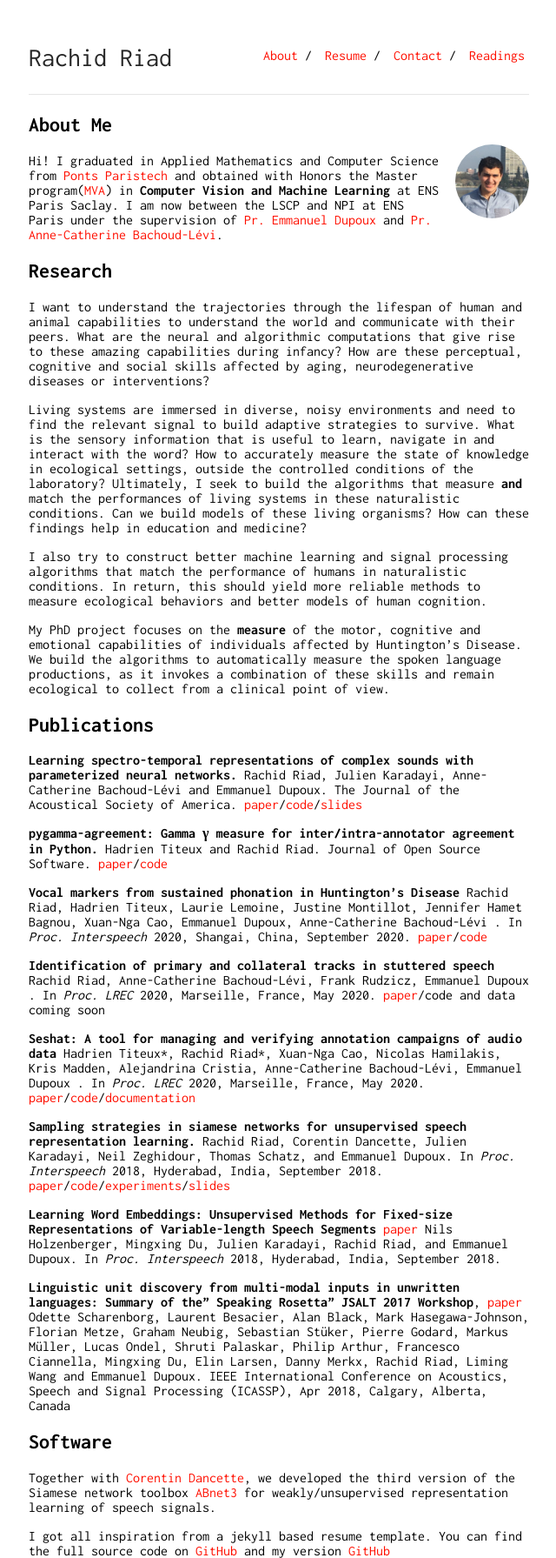
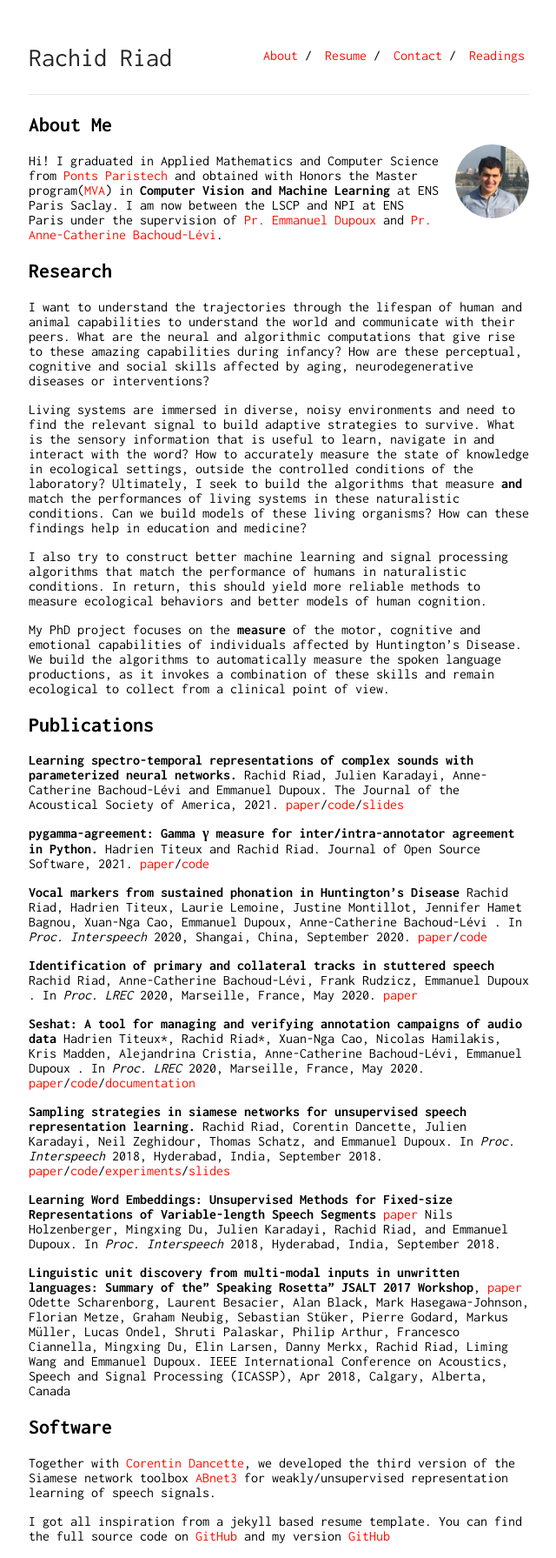
Before and after one commit to Rachine/Rachine.github.io, a Jekyll site: the page built from index.md, in a window 1280 px wide. Shown: the whole page at 87% size, without its empty margins (319-959 px from the left). Built offline with Jekyll 4.4.1, drawn with Linux system fonts in a browser that asks for light colours; our own code applies the rules of GitHub Pages for plain Markdown files.

Commit message:
update dates

```diff
--- a/index.md
+++ b/index.md
@@ -24,11 +24,11 @@ My PhD project focuses on the **measure** of the motor, cognitive and emotional
 ## Publications
 
 **Learning spectro-temporal representations of complex sounds with parameterized neural networks.**
-Rachid Riad, Julien Karadayi, Anne-Catherine Bachoud-Lévi and Emmanuel Dupoux. The Journal of the Acoustical Society of America.
+Rachid Riad, Julien Karadayi, Anne-Catherine Bachoud-Lévi and Emmanuel Dupoux. The Journal of the Acoustical Society of America, 2021.
 [paper](https://github.com/Rachine/Rachine.github.io/data/jasa2021.pdf)/[code](https://github.com/bootphon/learnable-strf)/[slides](https://www.rocq.inria.fr/semdoc/Presentations/20210316_RachidRiad.pdf)
 
 **pygamma-agreement: Gamma γ measure for inter/intra-annotator agreement in Python.**
-Hadrien Titeux and Rachid Riad. Journal of Open Source Software.
+Hadrien Titeux and Rachid Riad. Journal of Open Source Software, 2021.
 [paper](hhttps://joss.theoj.org/papers/10.21105/joss.02989)/[code](https://github.com/bootphon/pygamma-agreement)
 
 **Vocal markers from sustained phonation in Huntington's Disease**
@@ -39,7 +39,7 @@ Rachid Riad, Hadrien Titeux, Laurie Lemoine, Justine Montillot, Jennifer Hamet B
 **Identification of primary and collateral tracks in stuttered speech**
 Rachid Riad, Anne-Catherine Bachoud-Lévi, Frank Rudzicz, Emmanuel Dupoux
 .  In *Proc. LREC* 2020, Marseille, France, May 2020.
-[paper](https://arxiv.org/abs/2003.01018)/code and data coming soon
+[paper](https://arxiv.org/abs/2003.01018)
 
 
 **Seshat: A tool for managing and verifying annotation campaigns of audio data**
```
